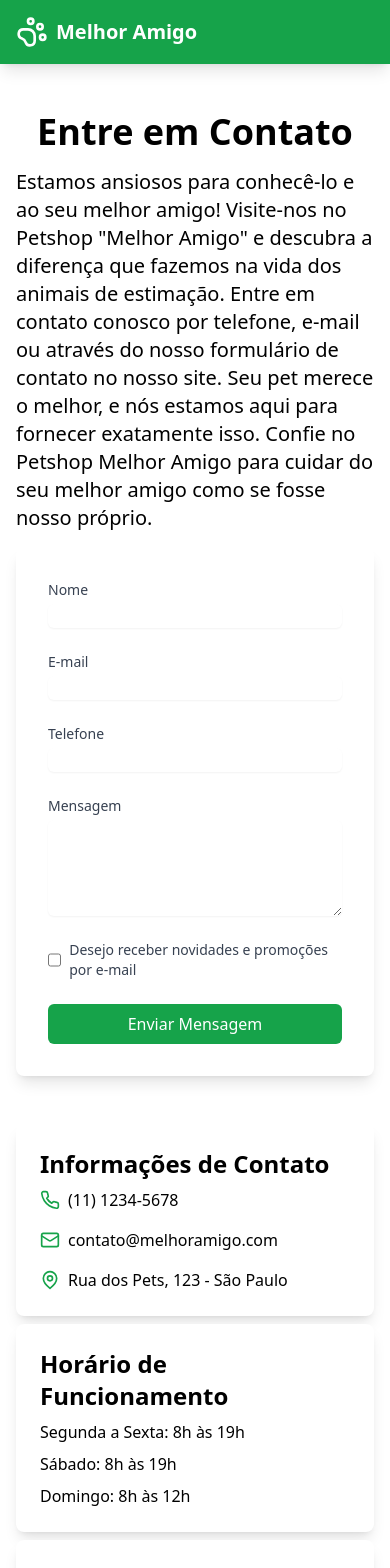
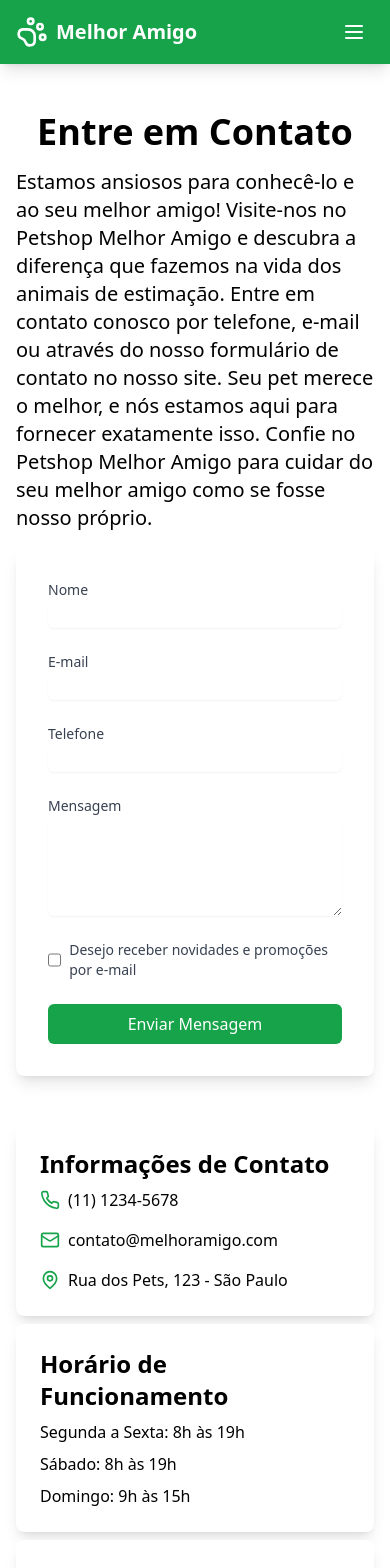
Before and after one commit to GabrielNunes5/PetShop-Melhor-Amigo, a React (Vite) app: page /contato in a window 390 px wide. Shown: the top 1568 px of the page. Built offline with nearby package versions, Linux system fonts and the light colour scheme.

Commit message:
FEAT: ADD HAMBURGER-MENU IN NAVBAR

```diff
--- a/src/components/Footer.tsx
+++ b/src/components/Footer.tsx
@@ -32,7 +32,7 @@ function Footer() {
             <p className="text-green-100">Domingo: 9h às 15h</p>
           </div>
         </div>
-        <div className="mt-8 pt-8 border-t border-green-500 text-center text-green-100">
+        <div className="mt-4 pt-4 border-t border-green-500 text-center text-green-100">
           <p>&copy; 2024 Petshop Melhor Amigo. Todos os direitos reservados.</p>
         </div>
       </div>
--- a/src/components/Navbar.tsx
+++ b/src/components/Navbar.tsx
@@ -1,7 +1,10 @@
+import { useState } from 'react';
 import { Link } from 'react-router-dom';
-import { PawPrint as Paw } from 'lucide-react';
+import { PawPrint as Paw, Menu, X } from 'lucide-react';
 
 function Navbar() {
+  const [isMenuOpen, setIsMenuOpen] = useState(false);
+
   return (
     <nav className="bg-green-600 text-white shadow-lg">
       <div className="max-w-7xl mx-auto px-4 sm:px-6 lg:px-8">
@@ -10,13 +13,60 @@ function Navbar() {
             <Paw className="h-8 w-8" />
             <span className="font-bold text-xl">Melhor Amigo</span>
           </Link>
+
+          {/* Menu para desktop */}
           <div className="hidden md:flex space-x-8">
             <Link to="/" className="hover:text-green-200 transition-colors">Home</Link>
             <Link to="/produtos" className="hover:text-green-200 transition-colors">Produtos</Link>
             <Link to="/galeria" className="hover:text-green-200 transition-colors">Galeria</Link>
             <Link to="/contato" className="hover:text-green-200 transition-colors">Contato</Link>
           </div>
+
+          {/* Botão do menu hamburger para mobile */}
+          <button
+            className="md:hidden p-2 rounded-md hover:text-green-200 hover:bg-green-700 transition-colors"
+            onClick={() => setIsMenuOpen(!isMenuOpen)}
+            aria-label="Abrir menu"
+          >
+            {isMenuOpen ? <X className="h-6 w-6" /> : <Menu className="h-6 w-6" />}
+          </button>
         </div>
+
+        {/* Menu mobile */}
+        {isMenuOpen && (
+          <div className="md:hidden absolute top-16 left-0 right-0 bg-green-600 z-50">
+            <div className="px-2 pt-2 pb-3 space-y-1 sm:px-3">
+              <Link
+                to="/"
+                className="block px-3 py-2 rounded-md hover:bg-green-700"
+                onClick={() => setIsMenuOpen(false)}
+              >
+                Home
+              </Link>
+              <Link
+                to="/produtos"
+                className="block px-3 py-2 rounded-md hover:bg-green-700"
+                onClick={() => setIsMenuOpen(false)}
+              >
+                Produtos
+              </Link>
+              <Link
+                to="/galeria"
+                className="block px-3 py-2 rounded-md hover:bg-green-700"
+                onClick={() => setIsMenuOpen(false)}
+              >
+                Galeria
+              </Link>
+              <Link
+                to="/contato"
+                className="block px-3 py-2 rounded-md hover:bg-green-700"
+                onClick={() => setIsMenuOpen(false)}
+              >
+                Contato
+              </Link>
+            </div>
+          </div>
+        )}
       </div>
     </nav>
   );
--- a/src/pages/Contact.tsx
+++ b/src/pages/Contact.tsx
@@ -35,7 +35,7 @@ function Contact() {
     <div className="max-w-7xl mx-auto px-4 py-12">
       <h1 className="text-4xl font-bold text-center mb-4">Entre em Contato</h1>
       <p className="text-xl mb-4">
-        Estamos ansiosos para conhecê-lo e ao seu melhor amigo! Visite-nos no  Petshop "Melhor Amigo" e descubra a diferença que fazemos na vida dos animais de estimação. Entre em contato conosco por telefone, e-mail ou através do nosso formulário de contato no nosso site. Seu pet merece o melhor, e nós estamos aqui para fornecer exatamente isso. Confie no Petshop Melhor Amigo para cuidar do seu melhor amigo como se fosse nosso próprio.
+        Estamos ansiosos para conhecê-lo e ao seu melhor amigo! Visite-nos no  Petshop Melhor Amigo e descubra a diferença que fazemos na vida dos animais de estimação. Entre em contato conosco por telefone, e-mail ou através do nosso formulário de contato no nosso site. Seu pet merece o melhor, e nós estamos aqui para fornecer exatamente isso. Confie no Petshop Melhor Amigo para cuidar do seu melhor amigo como se fosse nosso próprio.
       </p>
 
       <div className="grid grid-cols-1 md:grid-cols-2 gap-12">
@@ -150,7 +150,7 @@ function Contact() {
             <div className="space-y-2">
               <p>Segunda a Sexta: 8h às 19h</p>
               <p>Sábado: 8h às 19h</p>
-              <p>Domingo: 8h às 12h</p>
+              <p>Domingo: 9h às 15h</p>
             </div>
           </div>
 
--- a/tsconfig.app.json
+++ b/tsconfig.app.json
@@ -6,7 +6,6 @@
     "module": "ESNext",
     "skipLibCheck": true,
 
-    /* Bundler mode */
     "moduleResolution": "bundler",
     "allowImportingTsExtensions": true,
     "isolatedModules": true,
@@ -14,7 +13,6 @@
     "noEmit": true,
     "jsx": "react-jsx",
 
-    /* Linting */
     "strict": true,
     "noUnusedLocals": true,
     "noUnusedParameters": true,
--- a/tsconfig.node.json
+++ b/tsconfig.node.json
@@ -5,14 +5,12 @@
     "module": "ESNext",
     "skipLibCheck": true,
 
-    /* Bundler mode */
     "moduleResolution": "bundler",
     "allowImportingTsExtensions": true,
     "isolatedModules": true,
     "moduleDetection": "force",
     "noEmit": true,
 
-    /* Linting */
     "strict": true,
     "noUnusedLocals": true,
     "noUnusedParameters": true,
```
Also changed, not shown: 1 other file (tests, documents, lock files or other folders).
